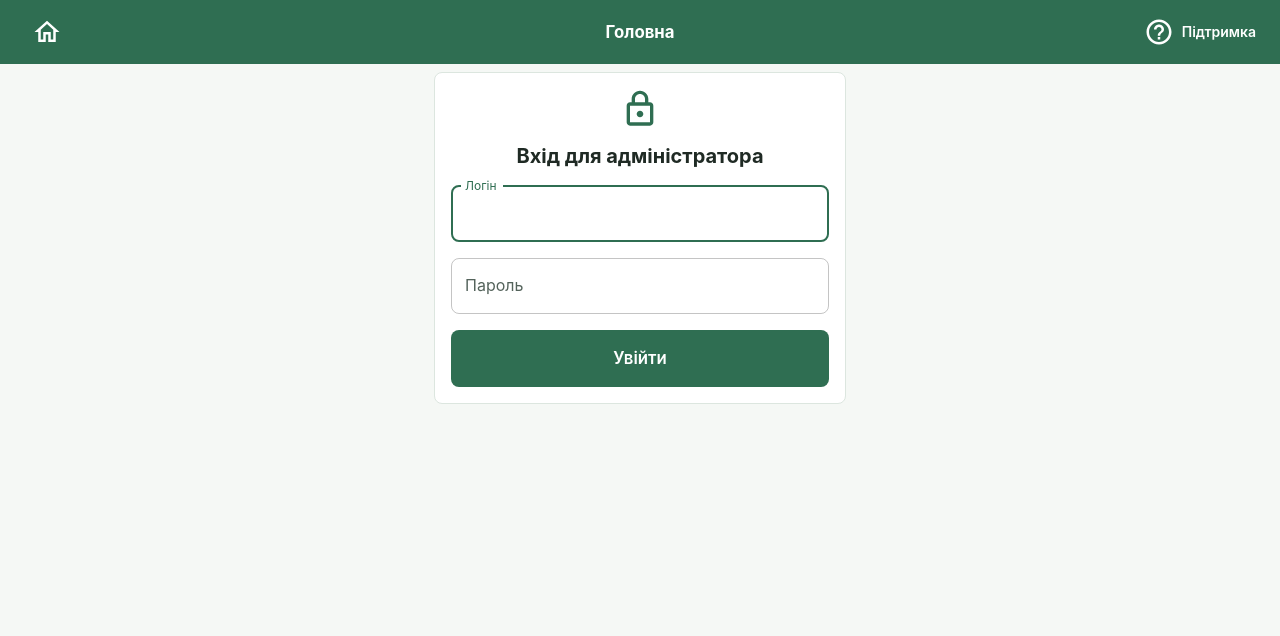
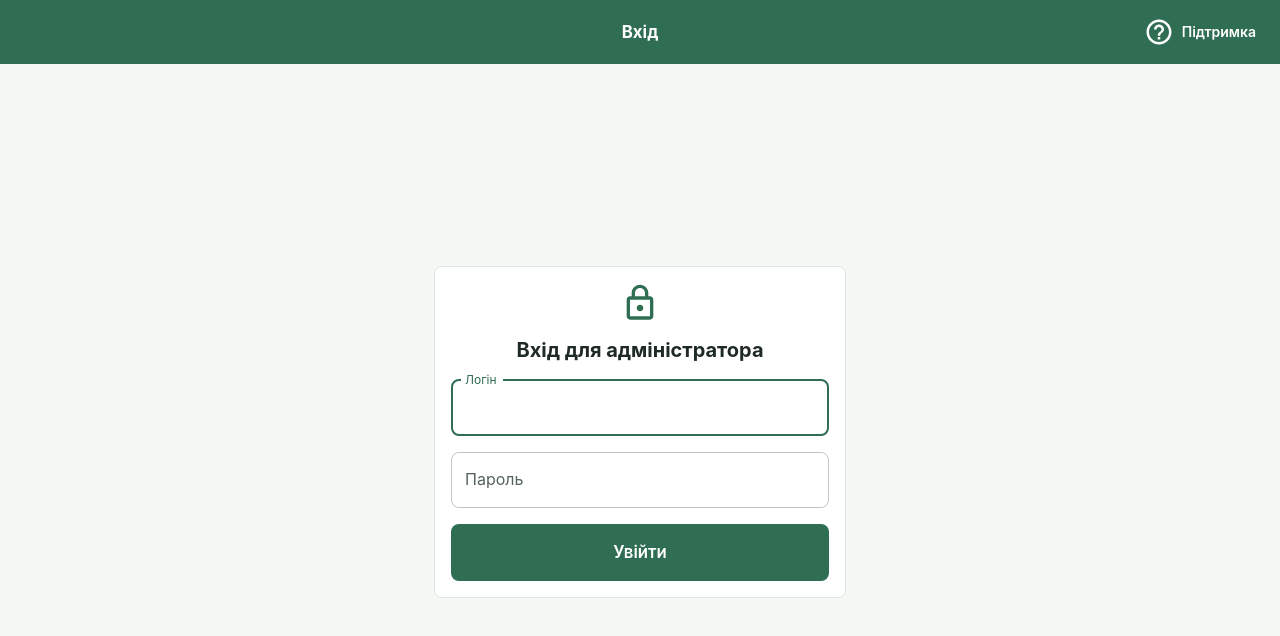
Before and after one commit to OleksandrShchur/Stand, a React (Vite) app in the folder stand.client/: page /admin/login in a window 1280 px wide. Shown: the top 636 px of the page. Built offline with nearby package versions, Linux system fonts and the light colour scheme; no server answers.

Commit message:
S-21 - move login card to the center of the screen (#21)
* move login card to the center of the screen

* remove home icon from login screen

```diff
--- a/stand.client/src/components/BrandHeader.tsx
+++ b/stand.client/src/components/BrandHeader.tsx
@@ -7,7 +7,7 @@ import HelpOutlineOutlinedIcon from '@mui/icons-material/HelpOutlineOutlined';
 import PhoneOutlinedIcon from '@mui/icons-material/PhoneOutlined';
 import { formatUaPhone } from '../utils/phone';
 
-export default function BrandHeader({ onHome, title = 'Головна' }: { onHome?: () => void; title?: string }) {
+export default function BrandHeader({ onHome, title = 'Головна', showHome = true }: { onHome?: () => void; title?: string; showHome?: boolean }) {
     const [supportOpen, setSupportOpen] = useState(false);
 
     return (
@@ -15,7 +15,7 @@ export default function BrandHeader({ onHome, title = 'Головна' }: { onHo
             <AppBar position="sticky" elevation={0}>
                 <Toolbar sx={{ py: 1, display: 'grid', gridTemplateColumns: '1fr auto 1fr' }}>
                     <Box sx={{ display: 'flex', alignItems: 'center', gap: 1.25 }}>
-                        <IconButton
+                        {showHome && <IconButton
                             component={RouterLink}
                             to="/"
                             color="inherit"
@@ -28,7 +28,7 @@ export default function BrandHeader({ onHome, title = 'Головна' }: { onHo
                             }}
                         >
                             <HomeOutlinedIcon sx={{ fontSize: 30 }} />
-                        </IconButton>
+                        </IconButton>}
                     </Box>
                     <Typography variant="h6" component="div" sx={{ fontWeight: 700, textAlign: 'center' }}>
                         {title}
--- a/stand.client/src/features/admin/AdminLoginPage.tsx
+++ b/stand.client/src/features/admin/AdminLoginPage.tsx
@@ -28,9 +28,9 @@ export default function AdminLoginPage() {
     };
 
     return (
-        <Box sx={{ minHeight: '100vh', bgcolor: 'background.default' }}>
-            <BrandHeader />
-            <Container className="content-enter" maxWidth="xs" sx={pagePadding}>
+        <Box sx={{ minHeight: '100vh', '@supports (min-height: 100dvh)': { minHeight: '100dvh' }, display: 'flex', flexDirection: 'column', bgcolor: 'background.default' }}>
+            <BrandHeader title="Вхід" showHome={false} />
+            <Container className="content-enter" maxWidth="xs" sx={{ ...pagePadding, py: 2, flex: 1, display: 'flex', flexDirection: 'column', justifyContent: 'center' }}>
                 <Card variant="outlined">
                     <CardContent>
                         <Box sx={{ textAlign: 'center', mb: 2 }}>
--- a/stand.client/src/features/auth/UserLoginPage.tsx
+++ b/stand.client/src/features/auth/UserLoginPage.tsx
@@ -54,7 +54,7 @@ export default function UserLoginPage() {
 
     return (
         <Box sx={{ minHeight: '100vh', '@supports (min-height: 100dvh)': { minHeight: '100dvh' }, display: 'flex', flexDirection: 'column', bgcolor: 'background.default' }}>
-            <BrandHeader title="Вхід" />
+            <BrandHeader title="Вхід" showHome={false} />
             <Container className="content-enter" maxWidth="xs" sx={{ ...pagePadding, py: 2, flex: 1, display: 'flex', flexDirection: 'column', justifyContent: 'center' }}>
                 <Card variant="outlined">
                     <CardContent>
```
